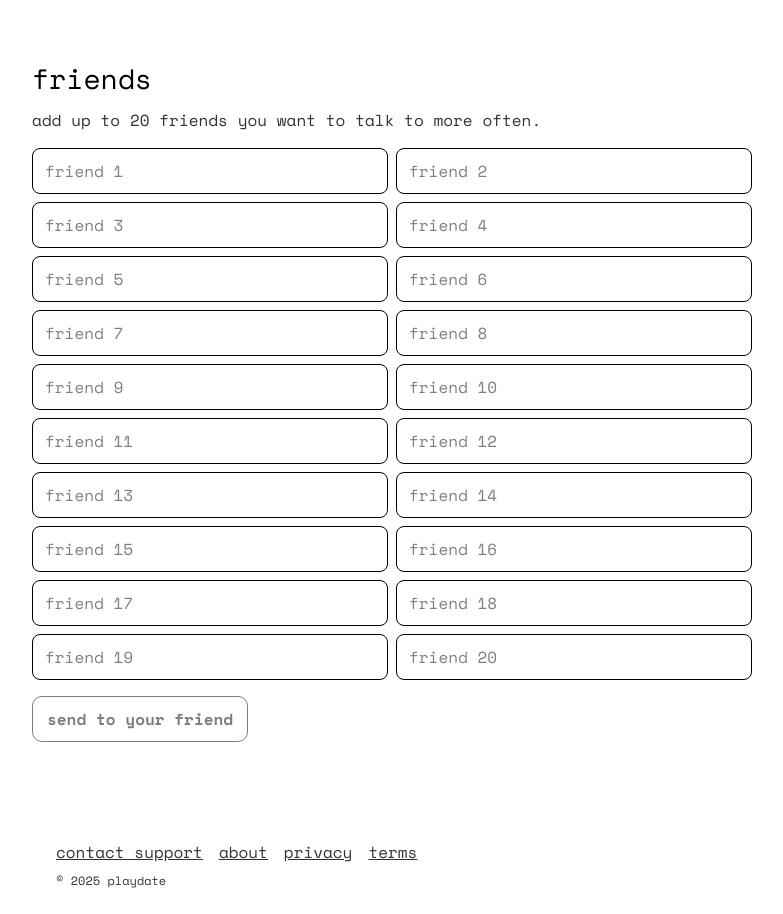
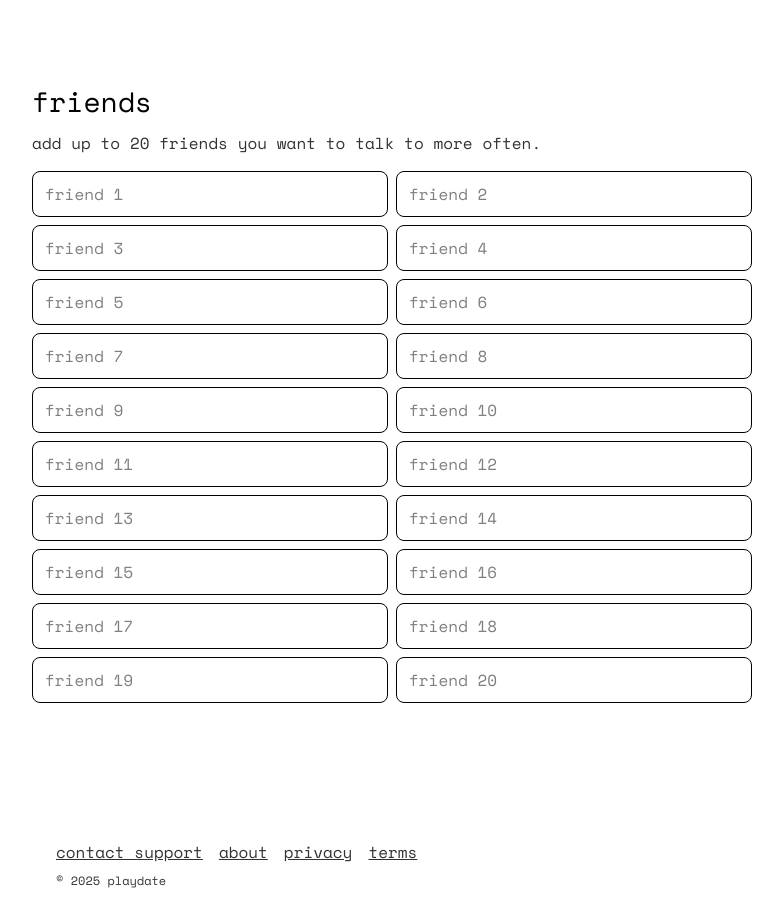
Before and after one commit to shaune-marx/nextjs-boilerplate, a Next.js app: page /friends in a window 1280 px wide. Shown: the whole page, without its empty margins (248-1031 px from the left). Built offline with nearby package versions, Linux system fonts and the light colour scheme.

Commit message:
Update page.tsx

```diff
--- a/app/friends/page.tsx
+++ b/app/friends/page.tsx
@@ -116,23 +116,6 @@ useEffect(() => {
 
 
 
-<button
-  onClick={sendToday}
-  style={{
-    padding: "10px 14px",
-    borderRadius: 10,
-    border: "1px solid #000",
-    background: "transparent",
-    fontWeight: 600,
-    cursor: selected ? "pointer" : "default",
-    opacity: selected ? 1 : 0.5,
-  }}
-  disabled={!selected}
->
-  send to your friend
-</button>
-
-
 
       </div>
     </main>
```
